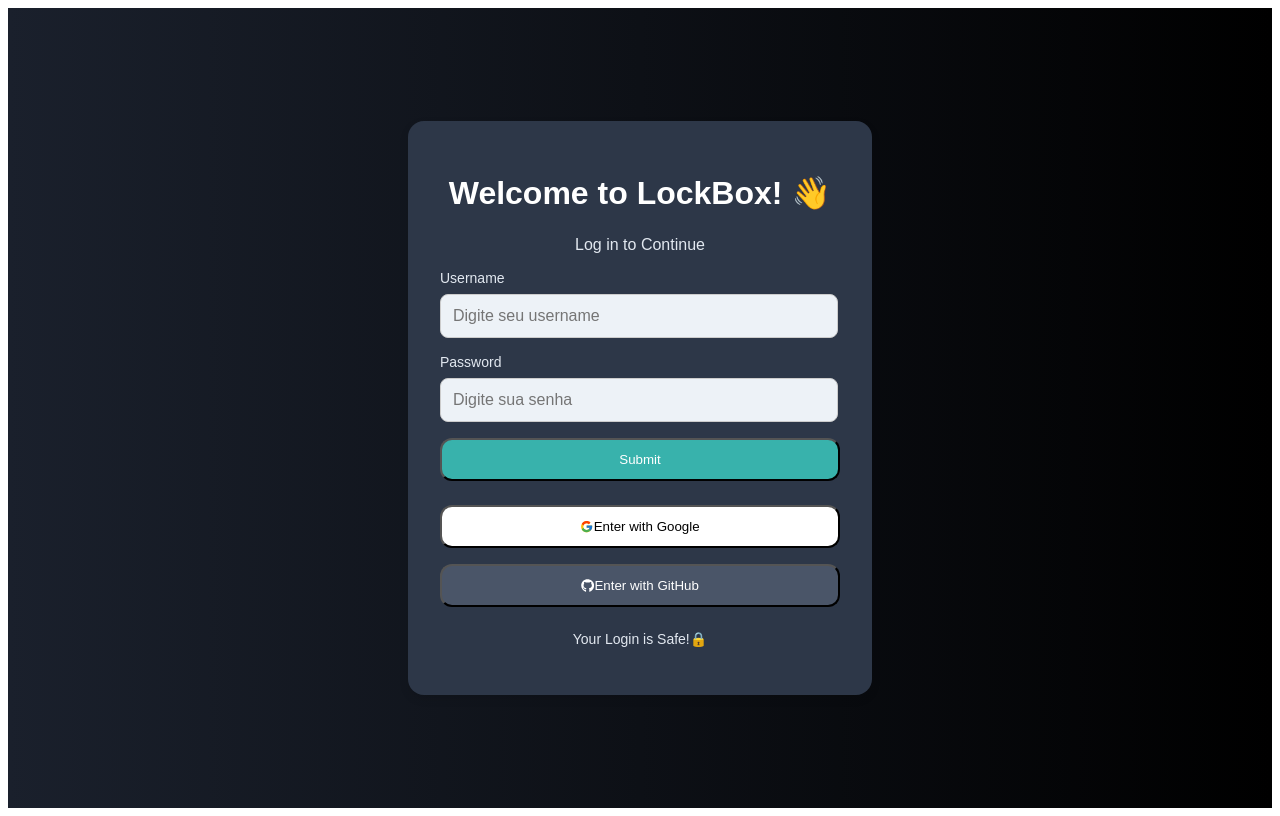
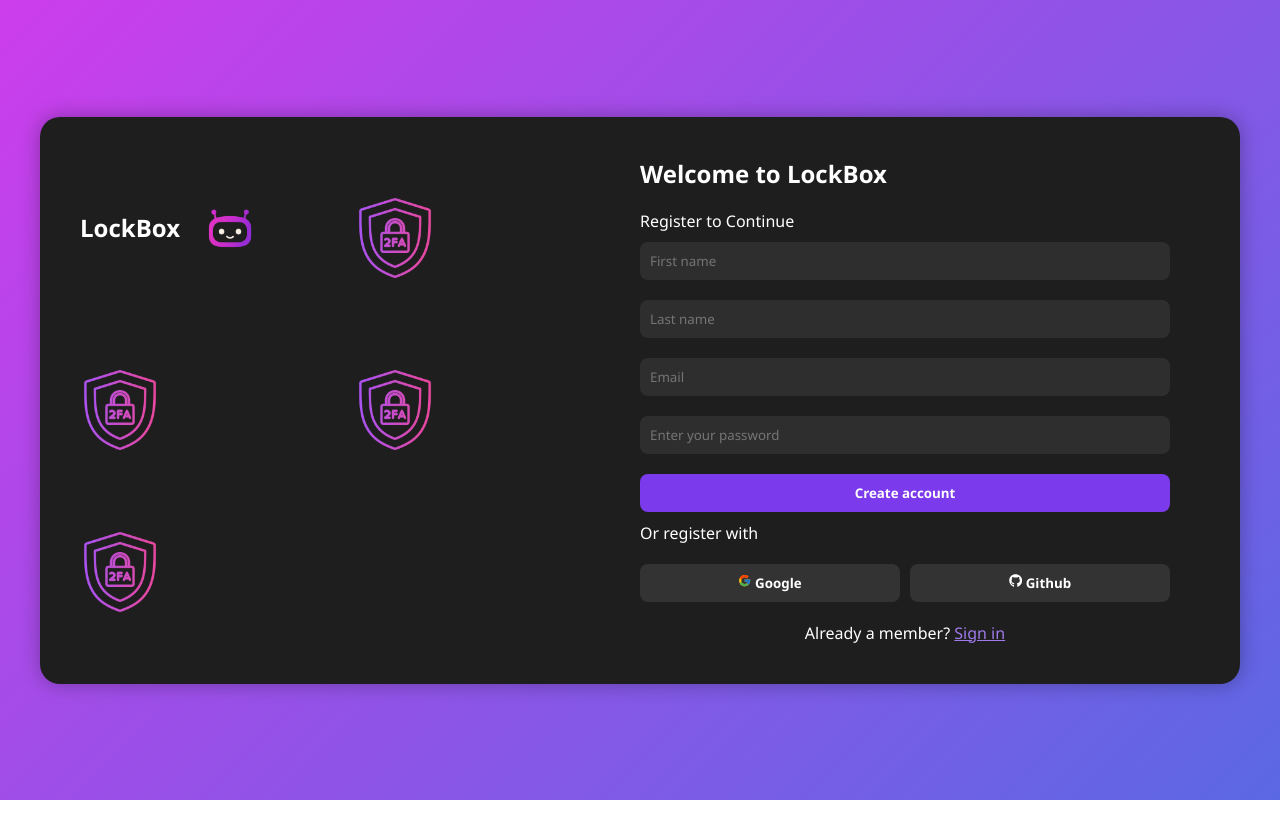
Before and after one commit to LockBox-Project/lockbox, a Next.js app in the folder frontend/: page /login in a window 1280 px wide. Built offline with nearby package versions, Linux system fonts and the light colour scheme.

Commit message:
Login Almost Done

```diff
--- a/frontend/src/app/login/login.css
+++ b/frontend/src/app/login/login.css
@@ -1,117 +1,99 @@
-/* login.css */
-.login-container {
-    display: flex;
-    justify-content: center;
-    align-items: center;
-    min-height: 100vh;
-    background: linear-gradient(to right, #1a202c, #000000); /* Fundo gradiente */
-  }
+* {
+  margin: 0;
+  padding: 0;
+  box-sizing: border-box;
+  font-family: 'Segoe UI', Tahoma, Geneva, Verdana, sans-serif;
+}
 
-  .login-box {
-    background-color: #2d3748; /* fundo cinza escuro */
-    padding: 2rem;
-    border-radius: 1rem;
-    box-shadow: 0px 4px 10px rgba(0, 0, 0, 0.1);
-    width: 100%;
-    max-width: 400px; /* Tamanho máximo */
-    text-align: center;
-  }
+body {
+  background: linear-gradient(135deg, #cc3deb, #5b68e4);
+  height: 100vh;
+  display: flex;
+  align-items: center;
+  justify-content: center;
+}
 
-  .login-box h1 {
-    font-size: 2rem;
-    font-weight: bold;
-    color: #ffffff;
-    margin-bottom: 1.5rem;
-  }
+.container {
+  display: flex;
+  background-color: #1e1e1e;
+  border-radius: 20px;
+  color: #fff;
+  padding: 40px;
+  width: 1200px;
+  box-shadow: 0 0 20px rgba(0, 0, 0, 0.3);
+}
 
-  .login-box p {
-    color: #e2e8f0;
-    margin-bottom: 1rem;
-  }
+.left-panel {
+  flex: 1;
+  display: grid;
+  grid-template-columns: repeat(2, 1fr);
+  gap: 20px;
+  align-items: center;
+  justify-content: center;
+}
 
-  .login-form {
-    margin-bottom: 1.5rem;
-  }
+.logo {
+  display: flex;
+  align-items: center;
+  gap: 10px;
+  margin-bottom: 20px;
 
-  .input-group {
-    margin-bottom: 1rem;
-    text-align: left;
-  }
+}
 
-  .input-label {
-    display: block;
-    font-size: 0.875rem;
-    color: #e2e8f0;
-    margin-bottom: 0.5rem;
-  }
+.left-panel img {
+  width: 80px;
+}
 
-  .input-field {
-    width: 93%;
-    padding: 0.75rem;
-    background-color: #edf2f7;
-    border-radius: 0.5rem;
-    border: 1px solid #ccc;
-    font-size: 1rem;
-    color: #333;
-    transition: border-color 0.3s ease;
-  }
+.right-panel {
+  flex: 1;
+  padding: 0 30px;
+}
 
-  .input-field:focus {
-    border-color: #38b2ac; /* Cor de foco */
-    outline: none;
-  }
+h1 {
+  font-size: 24px;
+  margin-bottom: 20px;
+}
 
-  .login-button {
-    display: flex;
-    align-items: center;
-    justify-content: center;
-    width: 100%;
-    padding: 0.75rem;
-    border-radius: 0.75rem;
-    transition: all 0.3s ease;
-    margin-bottom: 1rem;
-  }
+input, button {
+  width: 100%;
+  padding: 10px;
+  margin: 10px 0;
+  border: none;
+  border-radius: 8px;
+}
 
-  /* Estilos para o botão de submit */
-  .login-button-submit {
-    background-color: #38b2ac;
-    color: white;
-  }
+input {
+  background-color: #2e2e2e;
+  color: #fff;
+}
 
-  .login-button-submit:hover {
-    background-color: #319795;
-    cursor: pointer;
-  }
+button.create-btn {
+  background-color: #7c3aed;
+  color: white;
+  font-weight: bold;
+  cursor: pointer;
+}
 
-  .login-button-google {
-    background-color: white;
-    color: black;
-  }
+.alt-login {
+  display: flex;
+  gap: 10px;
+  margin: 10px 0;
+}
 
-  .login-button-google:hover {
-    background-color: #cacaca;
-    cursor: pointer;
-  }
+.alt-login button {
+  flex: 1;
+  background-color: #333;
+  color: #fff;
+  font-weight: bold;
+  cursor: pointer;
+}
 
-  .login-button-github {
-    background-color: #4a5568;
-    color: white;
-  }
+.signin-link {
+  margin-top: 10px;
+  text-align: center;
+}
 
-  .login-button-github:hover {
-    background-color: #2d3748;
-    cursor: pointer;
-  }
-
-  /* Efeito de "selecionado" ou "ativo" */
-  .login-button-google:active,
-  .login-button-github:active {
-    transform: scale(0.98); /* Leve redução do tamanho */
-    box-shadow: inset 0 0 10px rgba(0, 0, 0, 0.1); /* Sombrinha para efeito de clique */
-  }
-
-  .login-footer {
-    color: #e2e8f0;
-    font-size: 0.875rem;
-    margin-top: 1.5rem;
-  }
+.signin-link a {
+  color: #9f7aea;
+  text-decoration: none;
+}
--- a/frontend/src/app/login/page.tsx
+++ b/frontend/src/app/login/page.tsx
@@ -3,63 +3,60 @@
 import { signIn } from "next-auth/react";
 import { FcGoogle } from "react-icons/fc";
 import { FaGithub } from "react-icons/fa";
-
-import './login.css'; // Importando o arquivo de estilo CSS
+import Image from "next/image";
+import './login.css';
 
 export default function LoginPage() {
   return (
-    <div className="login-container">
-      <div className="login-box">
-        <h1>Welcome to LockBox! 👋</h1>
-        <p>Log in to Continue</p>
+    <div className="container">
+      {/* Lado Esquerdo */}
+      <div className="left-panel">
+        <div className="logo">
+          <h2>LockBox</h2>
+          <Image src="/images/favicon.png" alt="LockBox Logo" width={80} height={80} />
+        </div>
+        <img src="/images/2fa.png" alt="2FA" />
+        <img src="/images/2fa.png" alt="2FA" />
+        <img src="/images/2fa.png" alt="2FA" />
+        <img src="/images/2fa.png" alt="2FA" />
 
-        {/* Formulário de login com username e password */}
+      </div>
+
+      {/* Lado Direito */}
+      <div className="right-panel">
+        <h1>Welcome to LockBox</h1>
+        <p>Register to Continue</p>
+
         <form className="login-form">
-          <div className="input-group">
-            <label htmlFor="username" className="input-label">Username</label>
-            <input
-              id="username"
-              type="text"
-              name="username"
-              placeholder="Digite seu username"
-              className="input-field"
-              required
-            />
+          <div className="form-row">
+            <input type="text" placeholder="First name" required />
+            <input type="text" placeholder="Last name" required />
           </div>
-
-          <div className="input-group">
-            <label htmlFor="password" className="input-label">Password</label>
-            <input
-              id="password"
-              type="password"
-              name="password"
-              placeholder="Digite sua senha"
-              className="input-field"
-              required
-            />
-          </div>
-
-          <button type="submit" className="login-button login-button-submit">
-            Submit
-          </button>
+          <input type="email" placeholder="Email" required />
+          <input type="password" placeholder="Enter your password" required />
+          <button type="submit" className="create-btn">Create account</button>
         </form>
 
-        {/* Botões de login com Google e GitHub */}
-        <button
-          className="login-button login-button-google"
-          onClick={() => signIn("google", { callbackUrl: "/menu" })}
-        >
-          <FcGoogle className="text-2xl ml-2" /> Enter with Google
-        </button>
+        <div className="alt-login-text">Or register with</div>
 
-        <button
-          className="login-button login-button-github"
-          onClick={() => signIn("github", { callbackUrl: "/menu" })}
-        >
-          <FaGithub className="text-2xl ml-2" /> Enter with GitHub
-        </button>
+        <div className="alt-login">
+          <button
+            className="google-btn"
+            onClick={() => signIn("google", { callbackUrl: "/menu" })}
+          >
+            <FcGoogle className="icon" /> Google
+          </button>
+          <button
+            className="github-btn"
+            onClick={() => signIn("github", { callbackUrl: "/menu" })}
+          >
+            <FaGithub className="icon" /> Github
+          </button>
+        </div>
 
-        <p className="login-footer">Your Login is Safe!🔒</p>
+        <div className="signin-link">
+          Already a member? <a href="#">Sign in</a>
+        </div>
       </div>
     </div>
   );
```
Also changed, not shown: frontend/public/images/2fa.png (added), frontend/public/images/favicon.png (added).
